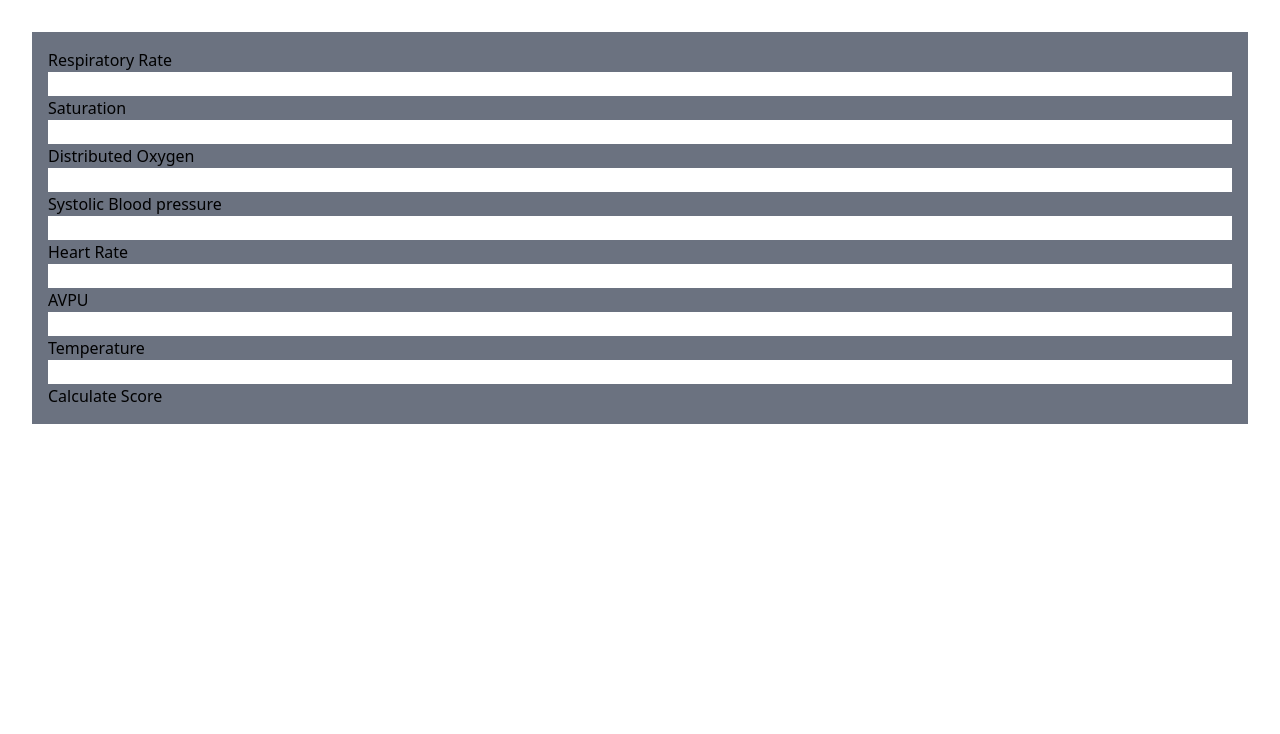
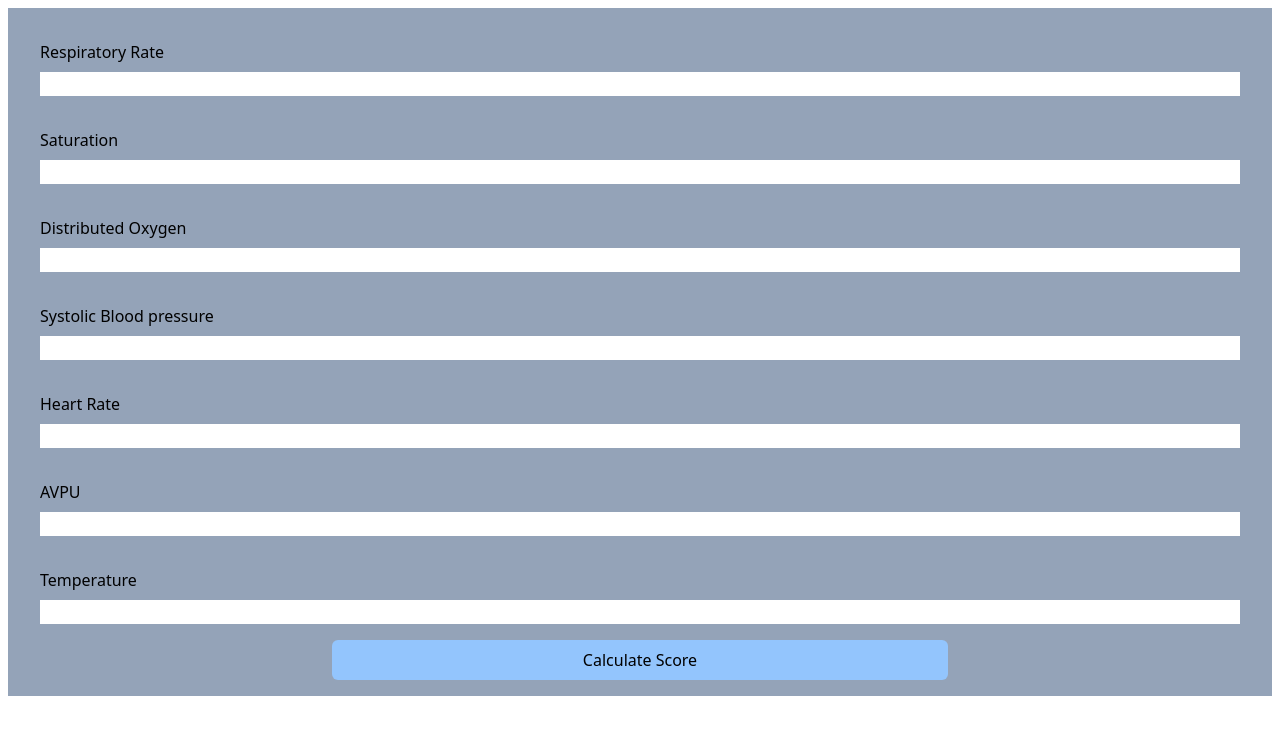
Before and after one commit to sebastianswahn/NEWS, a React (Vite) app in the folder NEWS-app/: page / in a window 1280 px wide. Shown: the top 734 px of the page. Built offline with nearby package versions, Linux system fonts and the light colour scheme.

Commit message:
rebuilt after destroying repo

```diff
--- a/NEWS-app/src/components.jsx/CalcForm.jsx
+++ b/NEWS-app/src/components.jsx/CalcForm.jsx
@@ -1,5 +1,5 @@
 import React, { useState } from "react";
-import totalScoreCounter from "./scoreCounter"; // replace with the actual path
+import totalScoreCounter from "./scoreCounter";
 
 export const CalcForm = () => {
   const [RR, setRR] = useState("");
@@ -25,10 +25,15 @@ export const CalcForm = () => {
   };
 
   return (
-    <div className="p-8 h-screen">
-      <form className="bg-gray-500 p-4 flex-row m-auto" onSubmit={handleSubmit}>
-        <div className="flex flex-col">
-          <label htmlFor="RR">Respiratory Rate</label>
+    <div className="p-2 h-screen">
+      <form
+        className="bg-slate-400 p-4 flex-row m-auto"
+        onSubmit={handleSubmit}
+      >
+        <div className="flex flex-col p-4">
+          <label className="pb-2" htmlFor="RR">
+            Respiratory Rate
+          </label>
           <input
             type="number"
             id="RR"
@@ -37,8 +42,10 @@ export const CalcForm = () => {
             onChange={(e) => setRR(e.target.value)}
           />
         </div>
-        <div className="flex flex-col">
-          <label htmlFor="SpO2">Saturation</label>
+        <div className="flex flex-col p-4">
+          <label className="pb-2" htmlFor="SpO2">
+            Saturation
+          </label>
           <input
             type="number"
             id="SpO2"
@@ -47,8 +54,10 @@ export const CalcForm = () => {
             onChange={(e) => setSpO2(e.target.value)}
           />
         </div>
-        <div className="flex flex-col">
-          <label htmlFor="administeredOxygen">Distributed Oxygen</label>
+        <div className="flex flex-col p-4">
+          <label className="pb-2" htmlFor="administeredOxygen">
+            Distributed Oxygen
+          </label>
           <input
             type="text"
             id="administeredOxygen"
@@ -57,8 +66,10 @@ export const CalcForm = () => {
             onChange={(e) => setAdministeredOxygen(e.target.value)}
           />
         </div>
-        <div className="flex flex-col">
-          <label htmlFor="systolicBP">Systolic Blood pressure</label>
+        <div className="flex flex-col p-4">
+          <label className="pb-2" htmlFor="systolicBP">
+            Systolic Blood pressure
+          </label>
           <input
             type="number"
             id="systolicBP"
@@ -67,8 +78,10 @@ export const CalcForm = () => {
             onChange={(e) => setSystolicBP(e.target.value)}
           />
         </div>
-        <div className="flex flex-col">
-          <label htmlFor="HR">Heart Rate</label>
+        <div className="flex flex-col p-4">
+          <label className="pb-2" htmlFor="HR">
+            Heart Rate
+          </label>
           <input
             type="number"
             id="HR"
@@ -77,8 +90,10 @@ export const CalcForm = () => {
             onChange={(e) => setHR(e.target.value)}
           />
         </div>
-        <div className="flex flex-col">
-          <label htmlFor="avpu">AVPU</label>
+        <div className="flex flex-col p-4">
+          <label className="pb-2" htmlFor="avpu">
+            AVPU
+          </label>
           <input
             type="text"
             id="avpu"
@@ -87,8 +102,10 @@ export const CalcForm = () => {
             onChange={(e) => setAvpu(e.target.value)}
           />
         </div>
-        <div className="flex flex-col">
-          <label htmlFor="temp">Temperature</label>
+        <div className="flex flex-col p-4">
+          <label className="pb-2" htmlFor="temp">
+            Temperature
+          </label>
           <input
             type="number"
             id="temp"
@@ -97,7 +114,14 @@ export const CalcForm = () => {
             onChange={(e) => setTemp(e.target.value)}
           />
         </div>
-        <button type="submit">Calculate Score</button>
+        <div className="text-center items-center justify-center">
+          <button
+            className=" bg-blue-300 p-2 rounded-md m-auto w-1/2"
+            type="submit"
+          >
+            Calculate Score
+          </button>
+        </div>
       </form>
     </div>
   );
--- /dev/null
+++ b/NEWS-app/src/components.jsx/scoreModal.jsx
@@ -0,0 +1,7 @@
+import React from "react";
+
+function scoreModal() {
+  return <div>scoreModal</div>;
+}
+
+export default scoreModal;
```
